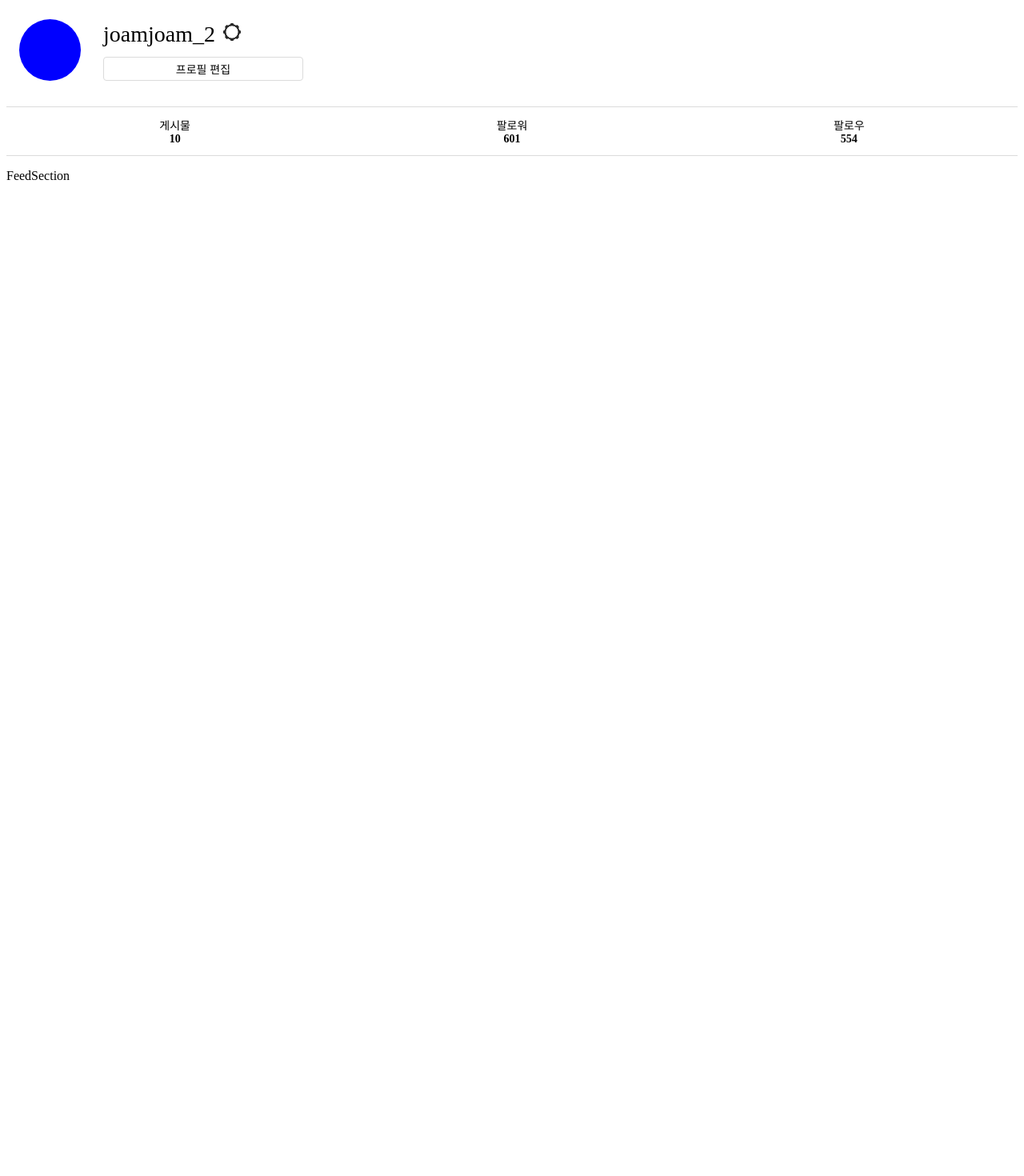
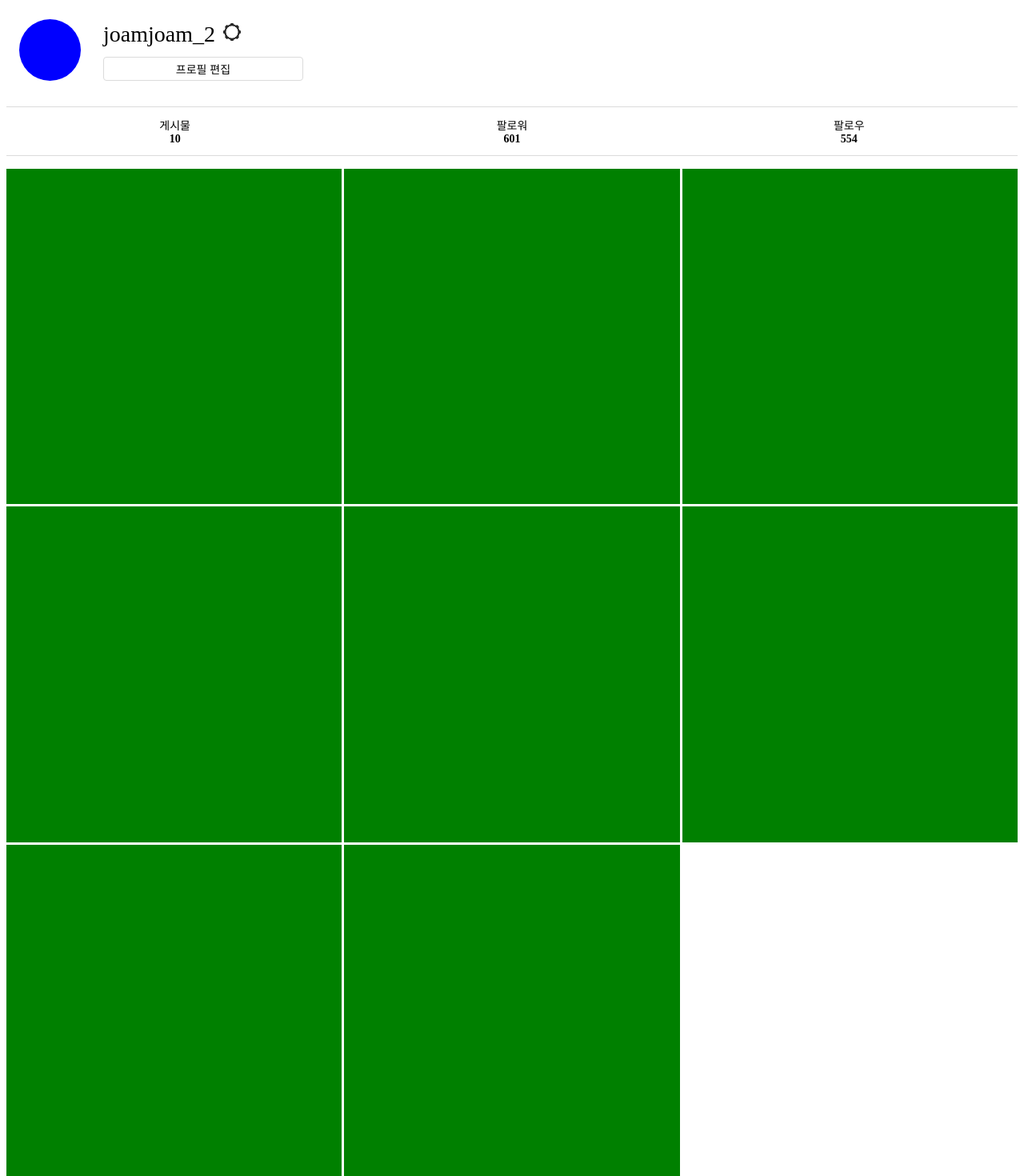
Before and after one commit to gql-study/SOPTstagram-frontend, a Next.js app: page /1 in a window 1280 px wide. Shown: the top 1470 px of the page at 80% size. Before the commit the page ends 800 px from the top, so only its background shows below. Built offline with nearby package versions, Linux system fonts and the light colour scheme.

Commit message:
feat: make up feed section

```diff
--- a/src/components/myPage/FeedSection.tsx
+++ b/src/components/myPage/FeedSection.tsx
@@ -1,3 +1,44 @@
+import styled from '@emotion/styled';
+
 export default function FeedSection() {
-  return <div>FeedSection</div>;
+  return (
+    <StFeedsWrapper>
+      <StOneLineFeeds>
+        <StFeed></StFeed>
+        <StFeed></StFeed>
+        <StFeed></StFeed>
+      </StOneLineFeeds>
+      <StOneLineFeeds>
+        <StFeed></StFeed>
+        <StFeed></StFeed>
+        <StFeed></StFeed>
+      </StOneLineFeeds>
+      <StOneLineFeeds>
+        <StFeed></StFeed>
+        <StFeed></StFeed>
+        <StEmptyFeed></StEmptyFeed>
+      </StOneLineFeeds>
+    </StFeedsWrapper>
+  );
 }
+
+const StFeedsWrapper = styled.section``;
+
+const StOneLineFeeds = styled.div`
+  display: flex;
+  gap: 3px;
+
+  margin-bottom: 3px;
+`;
+
+const StFeed = styled.div`
+  flex: 1;
+
+  aspect-ratio: 1 / 1;
+
+  background-color: green;
+`;
+
+const StEmptyFeed = styled(StFeed)`
+  background-color: transparent;
+`;
--- a/src/components/myPage/InfoSection.tsx
+++ b/src/components/myPage/InfoSection.tsx
@@ -29,7 +29,6 @@ export default function InfoSection() {
 }
 
 const StUserInfoListWrapper = styled.ul`
-
   display: flex;
 
   border-top: 1px solid rgb(219, 219, 219);
@@ -38,7 +37,6 @@ const StUserInfoListWrapper = styled.ul`
 `;
 
 const StUserInfoList = styled.li`
-
   display: flex;
 
   flex: 1;
```
